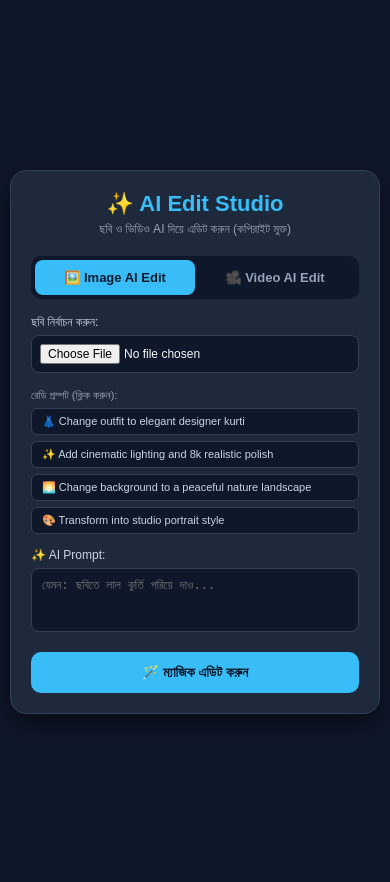
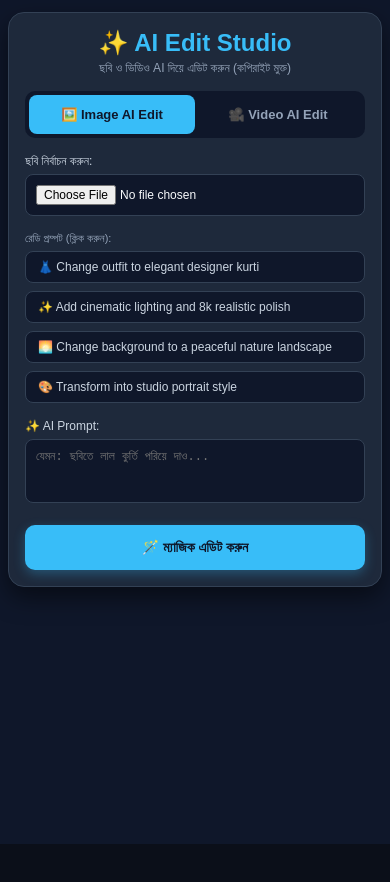
Before and after one commit to Rahyl1/ai-edit-studio-v2, a Next.js app: page / in a window 390 px wide. After the commit the page ends 844 px from the top, so only its background shows below. Built offline with nearby package versions, Linux system fonts and the light colour scheme.

Commit message:
Enhance UI layout and styling in page.js
Updated styles and layout for improved UI. Adjusted padding, font sizes, and element dimensions for better responsiveness.

```diff
--- a/app/page.js
+++ b/app/page.js
@@ -66,12 +66,12 @@ export default function Home() {
   };
 
   return (
-    <div style={{ backgroundColor: "#0f172a", minHeight: "100vh", padding: "20px 10px", color: "#f8fafc", fontFamily: "sans-serif", display: "flex", justifyContent: "center", alignItems: "center" }}>
-      <div style={{ backgroundColor: "#1e293b", width: "100%", maxWidth: "450px", borderRadius: "16px", padding: "20px", boxShadow: "0 10px 25px rgba(0,0,0,0.5)", border: "1px solid #334155" }}>
+    <div style={{ backgroundColor: "#0f172a", minHeight: "100vh", width: "100%", padding: "12px 8px", color: "#f8fafc", fontFamily: "sans-serif", display: "flex", justifyContent: "center", alignItems: "flex-start", boxSizing: "border-box" }}>
+      <div style={{ backgroundColor: "#1e293b", width: "100%", maxWidth: "600px", borderRadius: "16px", padding: "16px", boxShadow: "0 10px 25px rgba(0,0,0,0.5)", border: "1px solid #334155", boxSizing: "border-box" }}>
 
         {/* Header */}
-        <div style={{ textAlign: "center", marginBottom: "20px" }}>
-          <h1 style={{ fontSize: "22px", color: "#38bdf8", margin: "0 0 5px 0", fontWeight: "bold" }}>✨ AI Edit Studio</h1>
+        <div style={{ textAlign: "center", marginBottom: "16px" }}>
+          <h1 style={{ fontSize: "24px", color: "#38bdf8", margin: "0 0 4px 0", fontWeight: "bold" }}>✨ AI Edit Studio</h1>
           <p style={{ fontSize: "12px", color: "#94a3b8", margin: 0 }}>ছবি ও ভিডিও AI দিয়ে এডিট করুন (কপিরাইট মুক্ত)</p>
         </div>
 
@@ -79,13 +79,13 @@ export default function Home() {
         <div style={{ display: "flex", backgroundColor: "#0f172a", borderRadius: "10px", padding: "4px", marginBottom: "16px" }}>
           <button
             onClick={() => { setActiveTab("image"); setResult(null); }}
-            style={{ flex: 1, padding: "10px", border: "none", borderRadius: "8px", backgroundColor: activeTab === "image" ? "#38bdf8" : "transparent", color: activeTab === "image" ? "#0f172a" : "#94a3b8", fontWeight: "bold", cursor: "pointer", fontSize: "13px" }}
+            style={{ flex: 1, padding: "12px 6px", border: "none", borderRadius: "8px", backgroundColor: activeTab === "image" ? "#38bdf8" : "transparent", color: activeTab === "image" ? "#0f172a" : "#94a3b8", fontWeight: "bold", cursor: "pointer", fontSize: "13px" }}
           >
             🖼️ Image AI Edit
           </button>
           <button
             onClick={() => { setActiveTab("video"); setResult(null); }}
-            style={{ flex: 1, padding: "10px", border: "none", borderRadius: "8px", backgroundColor: activeTab === "video" ? "#38bdf8" : "transparent", color: activeTab === "video" ? "#0f172a" : "#94a3b8", fontWeight: "bold", cursor: "pointer", fontSize: "13px" }}
+            style={{ flex: 1, padding: "12px 6px", border: "none", borderRadius: "8px", backgroundColor: activeTab === "video" ? "#38bdf8" : "transparent", color: activeTab === "video" ? "#0f172a" : "#94a3b8", fontWeight: "bold", cursor: "pointer", fontSize: "13px" }}
           >
             🎥 Video AI Edit
           </button>
@@ -93,14 +93,14 @@ export default function Home() {
 
         {/* File Input */}
         <div style={{ marginBottom: "16px" }}>
-          <label style={{ fontSize: "12px", color: "#cbd5e1", display: "block", marginBottom: "6px" }}>
+          <label style={{ fontSize: "12px", color: "#cbd5e1", display: "block", marginBottom: "6px", fontWeight: "500" }}>
             {activeTab === "image" ? "ছবি নির্বাচন করুন:" : "ভিডিও নির্বাচন করুন:"}
           </label>
           <input
             type="file"
             accept={activeTab === "image" ? "image/*" : "video/*"}
             onChange={handleFileChange}
-            style={{ width: "100%", padding: "8px", backgroundColor: "#0f172a", border: "1px solid #334155", borderRadius: "8px", color: "#f8fafc", fontSize: "12px", boxSizing: "border-box" }}
+            style={{ width: "100%", padding: "10px", backgroundColor: "#0f172a", border: "1px solid #334155", borderRadius: "8px", color: "#f8fafc", fontSize: "12px", boxSizing: "border-box" }}
           />
         </div>
 
@@ -108,9 +108,9 @@ export default function Home() {
         {preview && (
           <div style={{ marginBottom: "16px", textAlign: "center", backgroundColor: "#0f172a", padding: "10px", borderRadius: "8px", border: "1px solid #334155" }}>
             {activeTab === "image" ? (
-              <img src={preview} alt="Preview" style={{ maxHeight: "160px", maxWidth: "100%", borderRadius: "6px" }} />
+              <img src={preview} alt="Preview" style={{ maxHeight: "200px", maxWidth: "100%", borderRadius: "6px" }} />
             ) : (
-              <video src={preview} controls style={{ maxHeight: "160px", maxWidth: "100%", borderRadius: "6px" }} />
+              <video src={preview} controls style={{ maxHeight: "200px", maxWidth: "100%", borderRadius: "6px" }} />
             )}
           </div>
         )}
@@ -120,7 +120,7 @@ export default function Home() {
           <div style={{ display: "flex", gap: "10px", marginBottom: "16px" }}>
             <div style={{ flex: 1 }}>
               <label style={{ fontSize: "11px", color: "#94a3b8", display: "block", marginBottom: "4px" }}>Style</label>
-              <select value={videoStyle} onChange={(e) => setVideoStyle(e.target.value)} style={{ width: "100%", padding: "8px", backgroundColor: "#0f172a", border: "1px solid #334155", borderRadius: "6px", color: "#fff", fontSize: "12px" }}>
+              <select value={videoStyle} onChange={(e) => setVideoStyle(e.target.value)} style={{ width: "100%", padding: "10px", backgroundColor: "#0f172a", border: "1px solid #334155", borderRadius: "6px", color: "#fff", fontSize: "12px" }}>
                 <option>Cinematic</option>
                 <option>Anime</option>
                 <option>3D Render</option>
@@ -128,7 +128,7 @@ export default function Home() {
             </div>
             <div style={{ flex: 1 }}>
               <label style={{ fontSize: "11px", color: "#94a3b8", display: "block", marginBottom: "4px" }}>Ratio</label>
-              <select value={aspectRatio} onChange={(e) => setAspectRatio(e.target.value)} style={{ width: "100%", padding: "8px", backgroundColor: "#0f172a", border: "1px solid #334155", borderRadius: "6px", color: "#fff", fontSize: "12px" }}>
+              <select value={aspectRatio} onChange={(e) => setAspectRatio(e.target.value)} style={{ width: "100%", padding: "10px", backgroundColor: "#0f172a", border: "1px solid #334155", borderRadius: "6px", color: "#fff", fontSize: "12px" }}>
                 <option>9:16 Shorts</option>
                 <option>16:9 Wide</option>
               </select>
@@ -138,14 +138,14 @@ export default function Home() {
 
         {/* Presets */}
         {activeTab === "image" && (
-          <div style={{ marginBottom: "14px" }}>
+          <div style={{ marginBottom: "16px" }}>
             <span style={{ fontSize: "11px", color: "#94a3b8", display: "block", marginBottom: "6px" }}>রেডি প্রম্পট (ক্লিক করুন):</span>
-            <div style={{ display: "flex", flexDirection: "column", gap: "6px" }}>
+            <div style={{ display: "flex", flexDirection: "column", gap: "8px" }}>
               {presets.map((p, idx) => (
                 <button
                   key={idx}
                   onClick={() => setPrompt(p.replace(/^[^\s]+\s/, ""))}
-                  style={{ backgroundColor: "#0f172a", border: "1px solid #334155", color: "#cbd5e1", padding: "6px 10px", borderRadius: "6px", textAlign: "left", cursor: "pointer", fontSize: "11px" }}
+                  style={{ backgroundColor: "#0f172a", border: "1px solid #334155", color: "#cbd5e1", padding: "8px 12px", borderRadius: "8px", textAlign: "left", cursor: "pointer", fontSize: "12px" }}
                 >
                   {p}
                 </button>
@@ -155,8 +155,8 @@ export default function Home() {
         )}
 
         {/* Prompt Field */}
-        <div style={{ marginBottom: "16px" }}>
-          <label style={{ fontSize: "12px", color: "#cbd5e1", display: "block", marginBottom: "6px" }}>✨ AI Prompt:</label>
+        <div style={{ marginBottom: "18px" }}>
+          <label style={{ fontSize: "12px", color: "#cbd5e1", display: "block", marginBottom: "6px", fontWeight: "500" }}>✨ AI Prompt:</label>
           <textarea
             rows="3"
             value={prompt}
@@ -170,7 +170,7 @@ export default function Home() {
         <button
           onClick={handleSubmit}
           disabled={loading}
-          style={{ width: "100%", padding: "12px", backgroundColor: loading ? "#64748b" : "#38bdf8", color: "#0f172a", fontWeight: "bold", border: "none", borderRadius: "10px", cursor: "pointer", fontSize: "14px" }}
+          style={{ width: "100%", padding: "14px", backgroundColor: loading ? "#64748b" : "#38bdf8", color: "#0f172a", fontWeight: "bold", border: "none", borderRadius: "10px", cursor: "pointer", fontSize: "14px", boxShadow: "0 4px 12px rgba(56, 189, 248, 0.3)" }}
         >
           {loading ? "⏳ এডিট হচ্ছে..." : activeTab === "image" ? "🪄 ম্যাজিক এডিট করুন" : "🎬 AI Video Edit করুন"}
         </button>
@@ -178,14 +178,14 @@ export default function Home() {
         {/* Result Display */}
         {result && (
           <div style={{ marginTop: "20px", borderTop: "1px solid #334155", paddingTop: "14px", textAlign: "center" }}>
-            <h3 style={{ color: "#38bdf8", fontSize: "13px", marginBottom: "8px" }}>ফলাফল:</h3>
+            <h3 style={{ color: "#38bdf8", fontSize: "13px", marginBottom: "8px" }}>ফলাফল (Copyright Free):</h3>
             {activeTab === "image" ? (
               <img src={result} alt="Result" style={{ width: "100%", borderRadius: "8px", border: "1px solid #334155" }} />
             ) : (
               <video src={result} controls style={{ width: "100%", borderRadius: "8px", border: "1px solid #334155" }} />
             )}
-            <a href={result} target="_blank" download style={{ display: "inline-block", marginTop: "10px", fontSize: "12px", color: "#38bdf8" }}>
-              ⬇️ ডাউনলোড করুন
+            <a href={result} target="_blank" download style={{ display: "inline-block", marginTop: "10px", fontSize: "12px", color: "#38bdf8", textDecoration: "underline" }}>
+              ⬇️ ফুল কোয়ালিটিতে ডাউনলোড করুন
             </a>
           </div>
         )}
```
